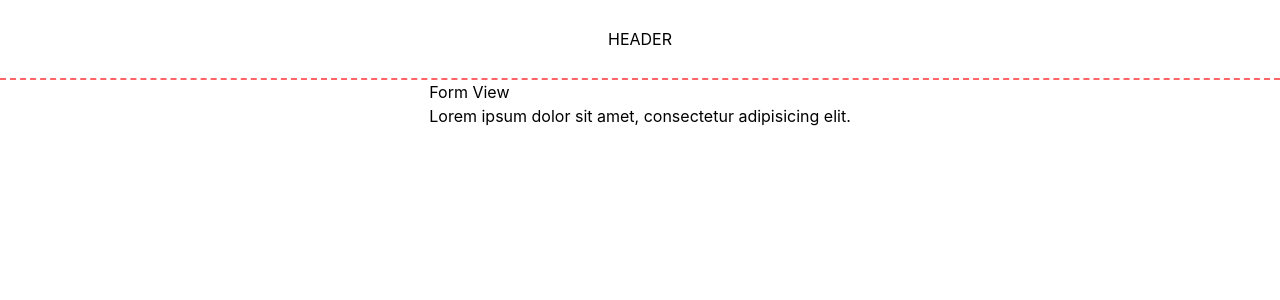
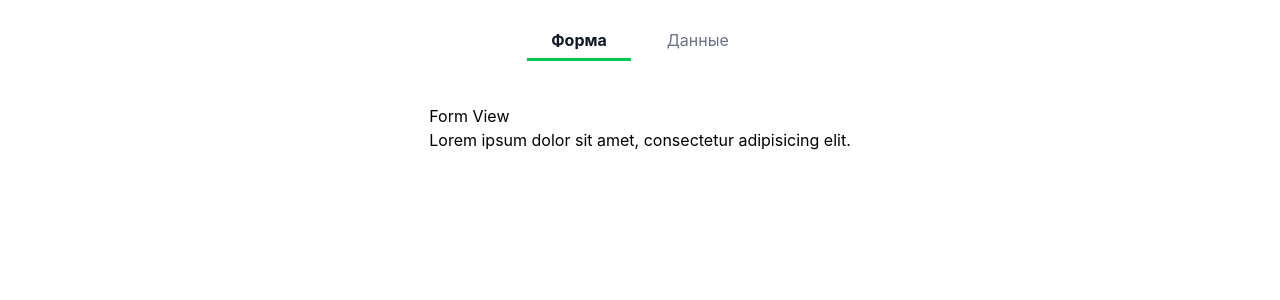
Before and after one commit to alexnas/vue-ter2, a Vue app: page / in a window 1280 px wide. Shown: the top 300 px of the page. Built offline with nearby package versions, Linux system fonts and the light colour scheme.

Commit message:
Make header navigation

```diff
--- a/src/assets/styles/main.css
+++ b/src/assets/styles/main.css
@@ -1,11 +1,9 @@
 @import 'tailwindcss';
 
-*,
 *::before,
 *::after {
   box-sizing: border-box;
   margin: 0;
-  font-weight: normal;
 }
 
 body {
--- a/src/components/header/AppHeader.vue
+++ b/src/components/header/AppHeader.vue
@@ -1,12 +1,41 @@
 <script setup lang="ts">
 import { Icon } from '@iconify/vue'
+import { reactive } from 'vue'
+
+interface INavbarMenuItem {
+  name: string
+  label: string
+  path: string
+}
+
+const navbarMenu: INavbarMenuItem[] = [
+  {
+    name: 'form',
+    label: 'Форма',
+    path: '/'
+  },
+  {
+    name: 'data',
+    label: 'Данные',
+    path: '/data'
+  }
+]
+
+const activeNavMenuItem =
+  'border-b-3 border-b-green-500 text-gray-900 font-bold hover:cursor-default'
+const inactiveNavMenuItem = 'cursor-pointer hover:font-medium hover:text-gray-700'
 </script>
 
 <template>
-  <nav
-    class="flex h-20 items-center justify-center gap-2 border-b-2 border-dashed border-red-400 p-3"
-  >
-    <div>HEADER</div>
+  <nav class="mb-6 flex h-20 items-center justify-center gap-3 p-3">
+    <div v-for="item in navbarMenu" :key="`${item.name}`">
+      <RouterLink
+        class="px-6 py-2 text-gray-500"
+        :class="[$route.name === item.name ? activeNavMenuItem : inactiveNavMenuItem]"
+        aria-current="page"
+        :to="item.path"
+        >{{ item.label }}</RouterLink
+      >
+    </div>
   </nav>
 </template>
-d
--- a/src/router/routes.ts
+++ b/src/router/routes.ts
@@ -11,7 +11,7 @@ const routes: Array<RouteRecordRaw> = [
   },
 
   {
-    path: '/',
+    path: '/data',
     name: 'data',
     component: () => import('@/views/DataTableView.vue'),
     meta: { layout: DefaultLayout }
```
